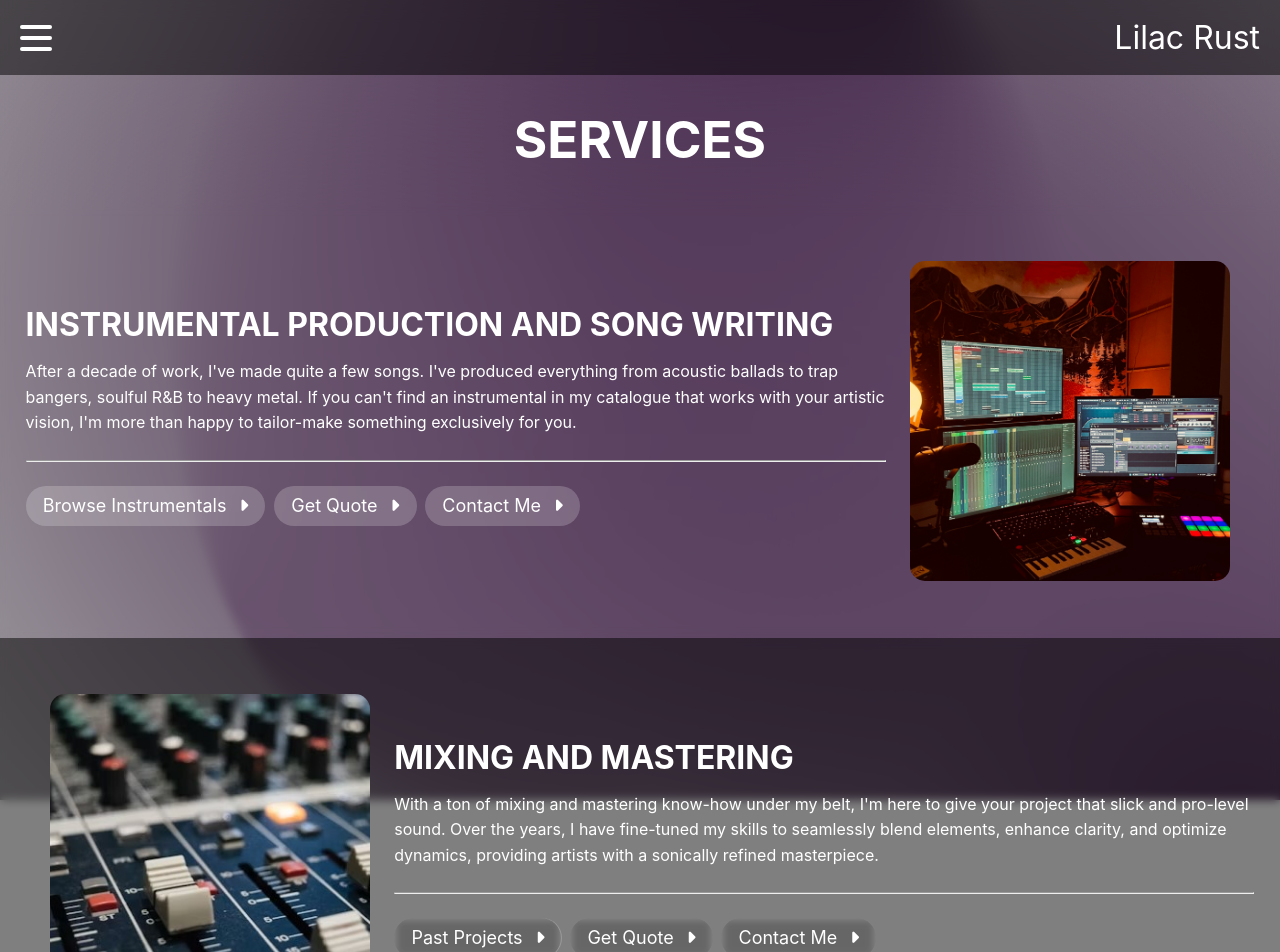
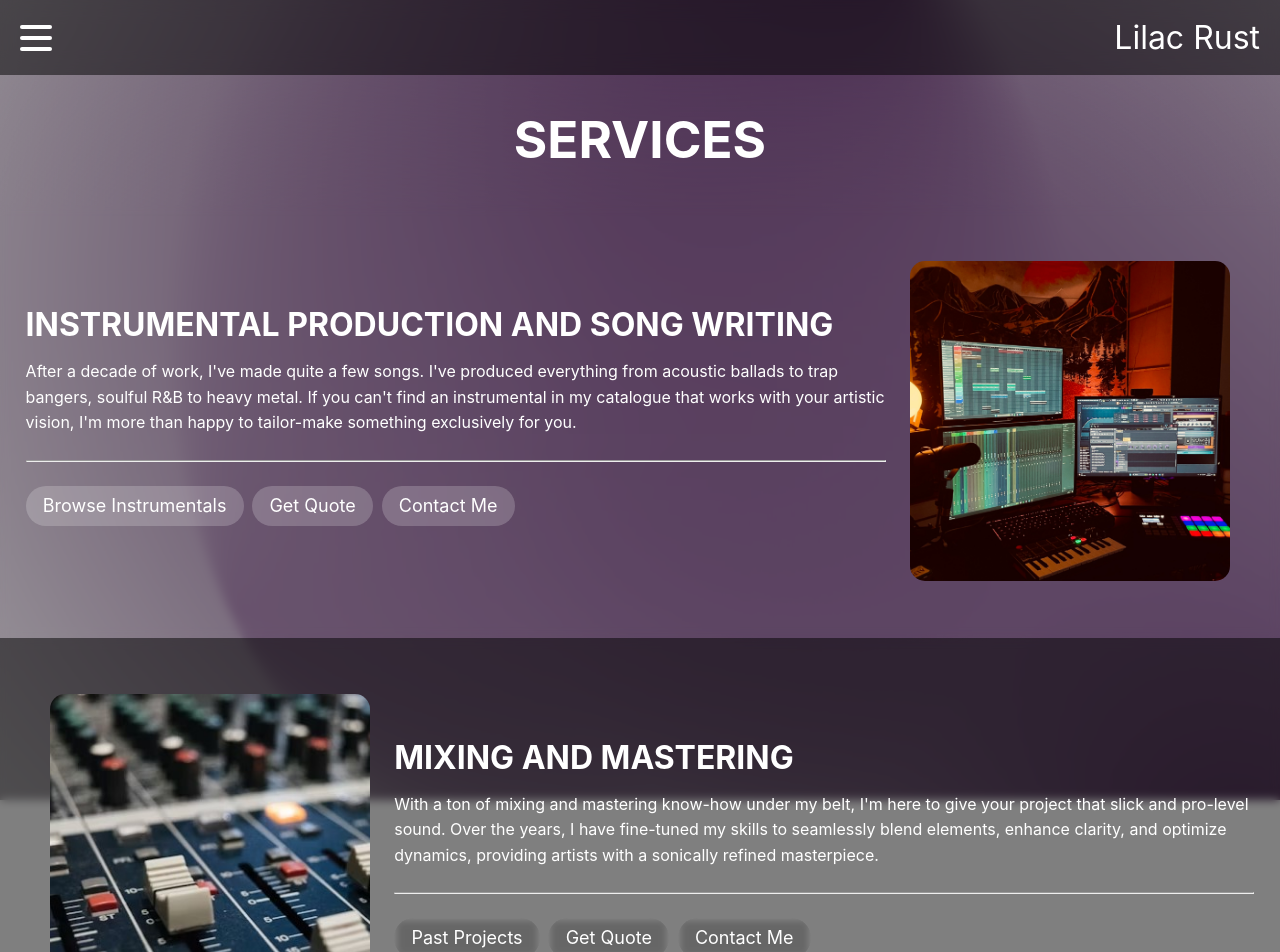
Before and after one commit to 18gdoyle/lilac-rust-recordings, a Vue app: page /studioservices in a window 1280 px wide. Shown: the top 952 px of the page. Built offline with nearby package versions, Linux system fonts and the light colour scheme.

Commit message:
added quote for web design

```diff
--- a/src/components/PastProject.vue
+++ b/src/components/PastProject.vue
@@ -83,10 +83,18 @@ export default {
   justify-content: center;
 }
 
+.albumArt {
+  transition: all .3s;
+}
+
+.albumArt:hover {
+  transform: scale(105%);
+}
+
 .socialMediaButton {
   font-size: 30px;
   color: #fff;
-  transition: color 0.3s ease;
+  transition: all 0.3s;
 }
 
 .socialMediaButton:hover {
--- a/src/views/StudioServicesView.vue
+++ b/src/views/StudioServicesView.vue
@@ -23,16 +23,13 @@
                 <div class="linkContainer">
                     <a href="/instrumentals" class="mobileButtonLink" style="font-size: large; width: fit-content;">
                         Browse Instrumentals
-                        <i class="fa-solid fa-caret-right"></i>
                     </a>
                     <a href="https://lilacrust.infinity.airbit.com/services/90" target="_blank" class="mobileButtonLink"
                         style="font-size: large; width: fit-content;">
                         Get Quote
-                        <i class="fa-solid fa-caret-right"></i>
                     </a>
                     <a href="/about" class="mobileButtonLink" style="font-size: large; width: fit-content;">
                         Contact Me
-                        <i class="fa-solid fa-caret-right"></i>
                     </a>
                 </div>
             </div>
@@ -61,7 +58,6 @@
                 <div class="linkContainer">
                     <a href="/about" class="mobileButtonLink" style="font-size: large; width: fit-content;">
                         Contact Me
-                        <i class="fa-solid fa-caret-right"></i>
                     </a>
                 </div>
             </div>
@@ -88,16 +84,13 @@
                 <div class="linkContainer">
                     <a href="/pastprojects" class="mobileButtonLink" style="font-size: large; width: fit-content;">
                         Past Projects
-                        <i class="fa-solid fa-caret-right"></i>
                     </a>
                     <a href="https://lilacrust.infinity.airbit.com/services/89" target="_blank" class="mobileButtonLink"
                         style="font-size: large; width: fit-content;">
                         Get Quote
-                        <i class="fa-solid fa-caret-right"></i>
                     </a>
                     <a href="/about" class="mobileButtonLink" style="font-size: large; width: fit-content;">
                         Contact Me
-                        <i class="fa-solid fa-caret-right"></i>
                     </a>
                 </div>
             </div>
@@ -123,11 +116,13 @@
                 <div class="linkContainer">
                     <a href="/webdesign" class="mobileButtonLink" style="font-size: large; width: fit-content;">
                         Past Web Design Projects
-                        <i class="fa-solid fa-caret-right"></i>
+                    </a>
+                    <a href="https://lilacrust.infinity.airbit.com/services/94" target="_blank" class="mobileButtonLink"
+                        style="font-size: large; width: fit-content;">
+                        Get Quote
                     </a>
                     <a href="/about" class="mobileButtonLink" style="font-size: large; width: fit-content;">
                         Contact Me
-                        <i class="fa-solid fa-caret-right"></i>
                     </a>
                 </div>
             </div>
```
